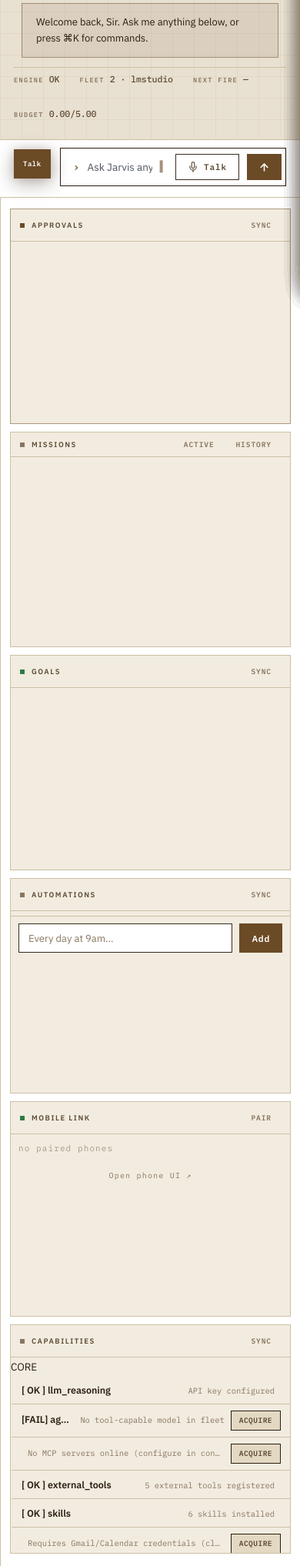
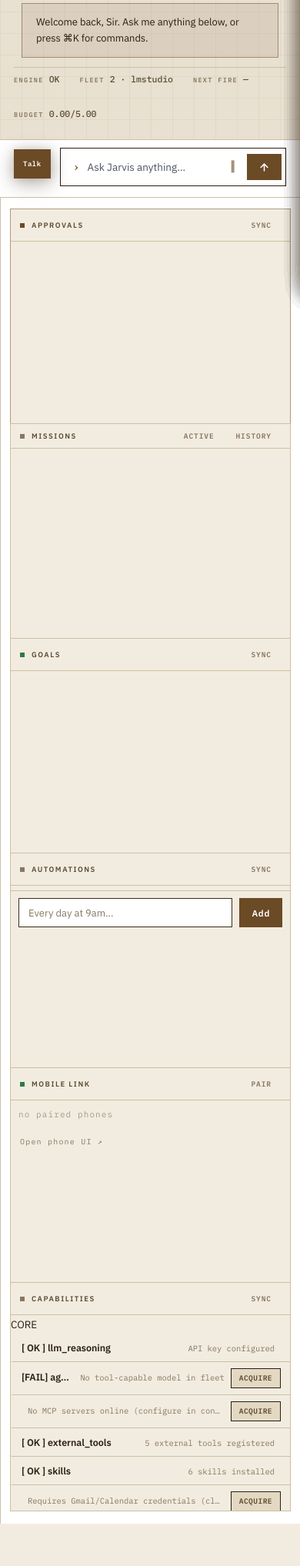
Before and after one commit to Akshat-lab886/Jarvis, a Flask app: page / in a window 390 px wide. Shown: the part 461-2496 px from the top of the page at 77% size. After the commit the page ends 2441 px from the top, so only its background shows below. Run offline with Flask 3, Linux system fonts and the light colour scheme; data that the repository does not hold is empty; some libraries are stand-ins or nearby versions.

Commit message:
ui: 3-iteration visual loop — law fixes verified by screenshots
Boot :5099 (headless, empty TELEGRAM_TOKEN to skip polling hang), shoot
1440/820/480 via hardened Chrome, inspect, fix, re-shoot — repeat x3.

Iteration 1:
- §7.6 collapse inspector rail: dark layer ships .ops gap:10-15px +
  per-panel borders = floating cards; parchment never overrode the gap.
  gap:0 + margin-top:-1px → one table-like stack, shared 1px rule.
- §7.5 left-align "Open phone UI" (.mob-open text-align:center).

Iteration 2:
- §7.8 pulse sparklines: fixed 0-100% axis flattened a steady metric into
  a line that read as decoration. Scale to the window's own min->max so
  trend renders as shape; absolute level lives in the adjacent numeral.

Iteration 3:
- anti-slop: at <=720 both .mobile-mic-btn and cmd-row #mic-btn rendered
  (identical function + title) = two Talk buttons. Mirror of the desktop
  rule — #mic-btn yields at mobile.

?v 64 -> 67. Every fix verified by fresh screenshots at all 3 breakpoints.

```diff
--- a/static/script.js
+++ b/static/script.js
@@ -591,9 +591,19 @@ fetch('/api/vitals').then(r => r.ok ? r.json() : null).then(v => {
         if (!el) return;
         if (arr.length < 2) { el.setAttribute('points', ''); return; }
         const n = arr.length;
+        // Scale to THIS window's own min→max, not a fixed 0–100% axis: a fixed
+        // axis flattens a steady metric into a dead line that reads as
+        // decoration (§7.8 no fake/empty data viz). The absolute level already
+        // sits in the adjacent numeral, so the spark carries trend only
+        // (standard sparkline semantics); truly constant samples stay centered
+        // — an honest flat, never pinned to an axis end where it'd read as 0.
+        let min = arr[0], max = arr[0];
+        for (let k = 1; k < n; k++) { if (arr[k] < min) min = arr[k]; if (arr[k] > max) max = arr[k]; }
+        const range = max - min;
         const pts = arr.map((v, i) => {
             const x = n === 1 ? 0 : (i * 59) / (n - 1);
-            const y = 17 - (Math.max(0, Math.min(100, v)) / 100) * 16;
+            const t = range < 0.5 ? 0.5 : (v - min) / range;
+            const y = 17 - t * 16;
             return x.toFixed(1) + ',' + y.toFixed(1);
         });
         el.setAttribute('points', pts.join(' '));
--- a/static/style.css
+++ b/static/style.css
@@ -125,6 +125,11 @@ body.theme-parchment .mobile-mic-btn { display: none; }
         margin: 0 0 8px; padding: 12px;
         box-shadow: 0 6px 24px rgba(43,30,18,.35), 0 0 10px var(--accent-glow);
     }
+    /* Mirror of the desktop rule above ("cmd row already has Talk"): at mobile
+       .mobile-mic-btn provides Talk, so the cmd-row #mic-btn — identical
+       function, identical title — yields instead of stacking a second
+       identical voice control. One Talk per row, no duplicate. */
+    body.theme-parchment #mic-btn { display: none; }
 }
 
 /* MOTION LAW: only the §9 cinematic devices keep time — stream cursor
@@ -2377,3 +2382,19 @@ body.theme-parchment .feed.busy .pulse { display: none; }
     body.theme-parchment .pl-ev { grid-template-columns: 56px minmax(0, 1fr); }
     body.theme-parchment .pl-ev .k { display: none; }
 }
+
+/* ═══ §7.6 LAW — inspector rail = ONE table-like stack, not floating cards ═══
+   The dark layer ships these panels separated by gap:10–15px (1186 / 1351 /
+   1489 / 1608 / 1725 / 1821) — bordered boxes floating on the rail
+   background, the exact anti-pattern §7.6 bans ("never floating bordered
+   boxes on backgrounds"). Parchment never overrode the gap, so the rail
+   rendered as a card stack. Zero the gap and collapse each stacked panel's
+   top border into the previous one, yielding the shared 1px table rule the
+   spec asks for. */
+body.theme-parchment .ops { gap: 0; }
+body.theme-parchment .ops-stack + .ops-stack { margin-top: -1px; }
+
+/* §7.5 LAW — nothing centered. "Open phone UI ↗" was the one centered string
+   in the mobile-link block (its "no paired phones" sibling is already left);
+   left-align it to match. */
+body.theme-parchment .mob-open { text-align: left; }
--- a/templates/index.html
+++ b/templates/index.html
@@ -7,7 +7,7 @@
     <link rel="preconnect" href="https://fonts.googleapis.com">
     <link rel="preconnect" href="https://fonts.gstatic.com" crossorigin>
     <link href="https://fonts.googleapis.com/css2?family=IBM+Plex+Mono:wght@400;500;600&family=IBM+Plex+Sans:wght@400;500;600&display=swap" rel="stylesheet">
-    <link rel="stylesheet" href="{{ url_for('static', filename='style.css') }}?v=64">
+    <link rel="stylesheet" href="{{ url_for('static', filename='style.css') }}?v=67">
     <script src="https://cdnjs.cloudflare.com/ajax/libs/socket.io/4.0.1/socket.io.js"></script>
     <script src="https://cdnjs.cloudflare.com/ajax/libs/qrcodejs/1.0.0/qrcode.min.js"></script>
 </head>
@@ -494,6 +494,6 @@ try {
     if (el) el.textContent = g;
 } catch (e) {}
 </script>
-<script src="{{ url_for('static', filename='script.js') }}?v=64"></script>
+<script src="{{ url_for('static', filename='script.js') }}?v=67"></script>
 </body>
 </html>
```
